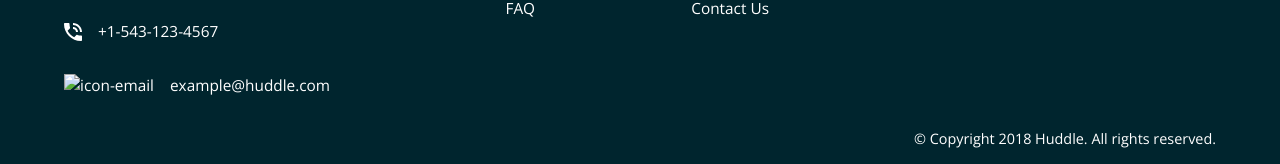
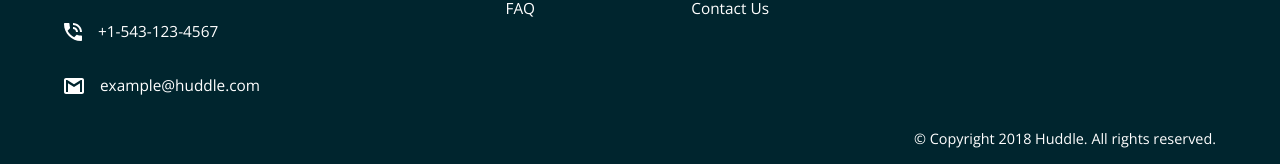
Before and after one commit to WilliamLop/huddle-landing-page-with-alternating-feature-blocks-master, a plain HTML site: page index.html in a window 1280 px wide. Shown: the part 2533-2697 px from the top of the page. Drawn offline with nearby package versions, Linux system fonts and the light colour scheme.

Commit message:
icono email.

```diff
--- a/index.html
+++ b/index.html
@@ -97,7 +97,7 @@
             <p class="contact__number">+1-543-123-4567</p>
           </div>
           <div class="contact__gmail contact">
-            <img src="images/" alt="icon-email">
+            <img src="images/icon-email.svg" alt="icon-email">
             <p class="contact__email">example@huddle.com</p>
           </div>
         </article>
```
